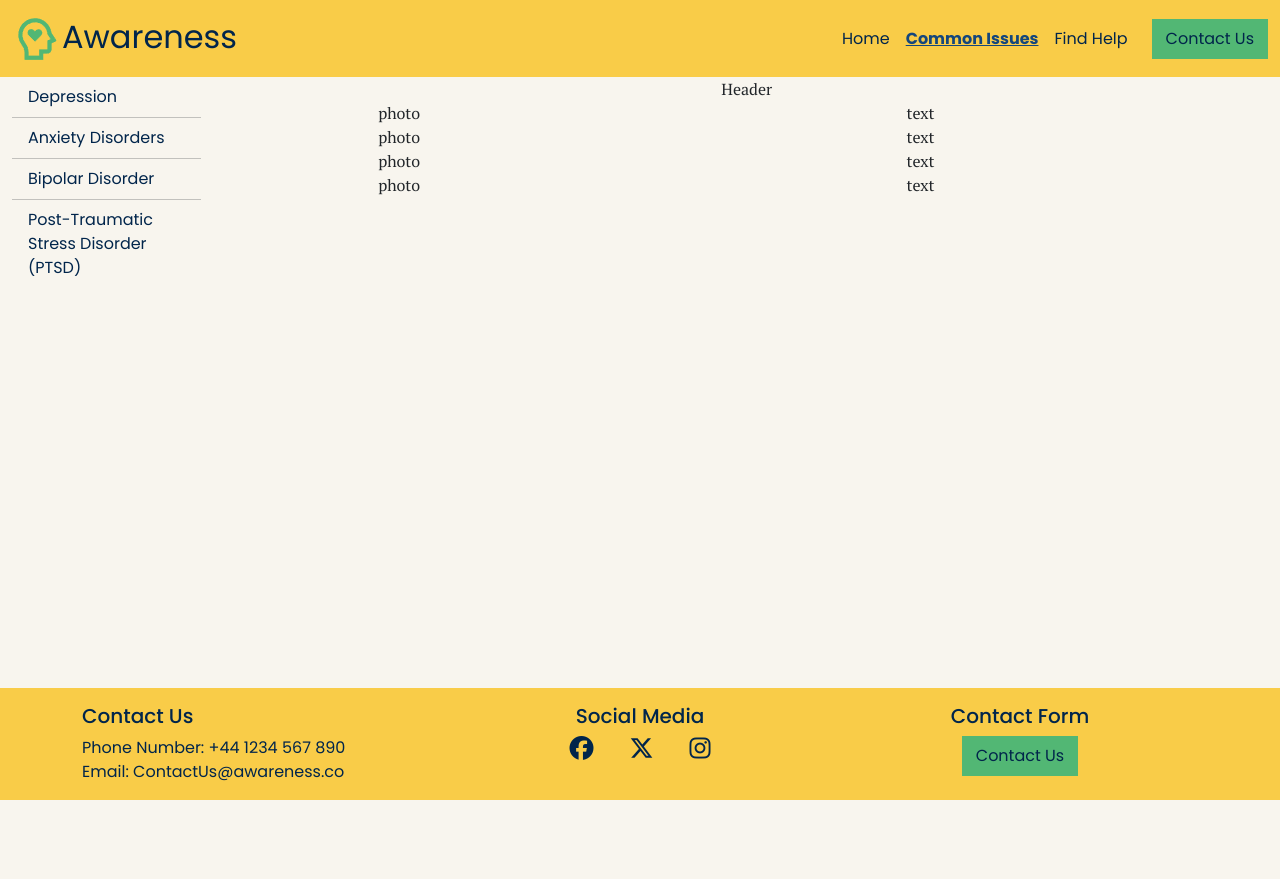
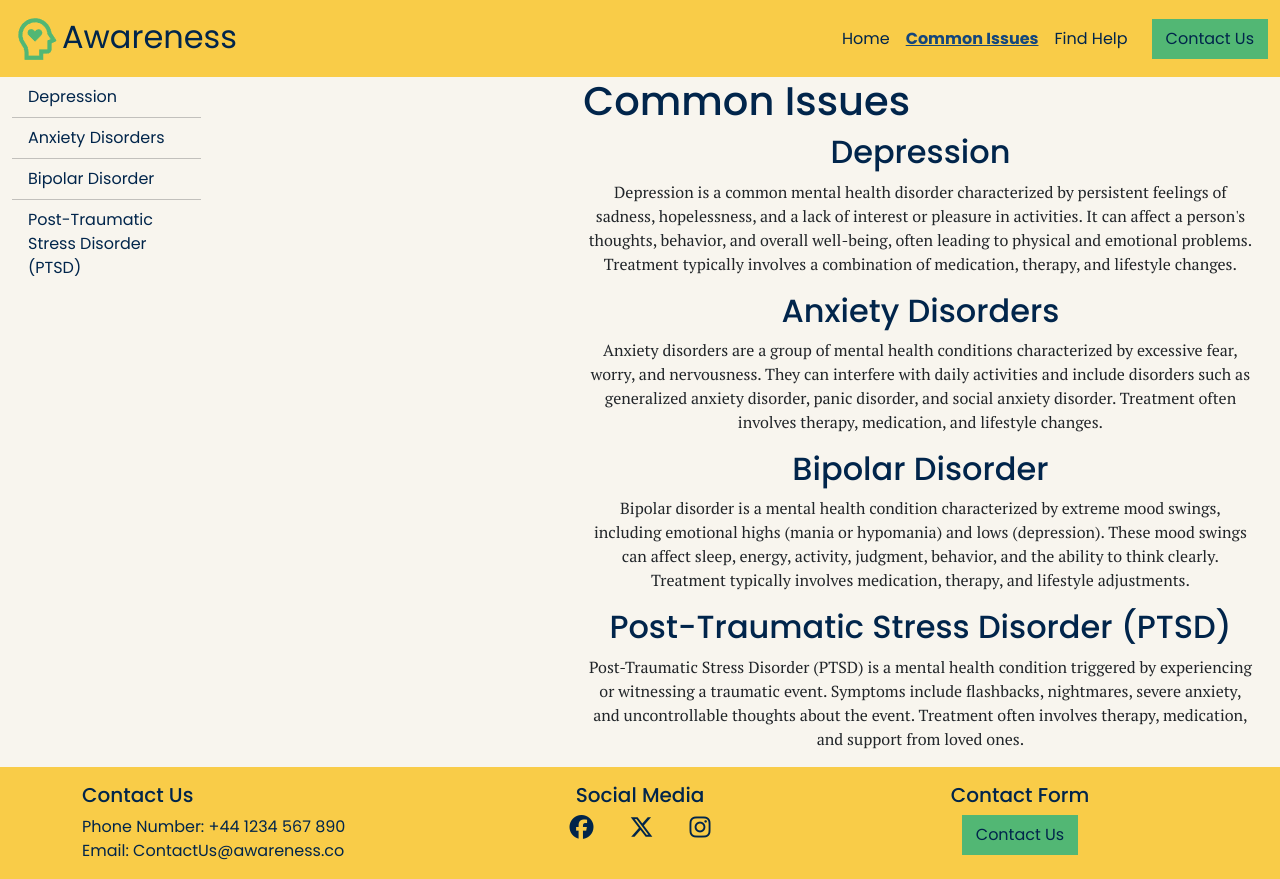
Before and after one commit to KelvinC181/Awareness, a plain HTML site: page info.html in a window 1280 px wide. Before the commit the page ends 800 px from the top, so only its background shows below. Drawn offline with nearby package versions, Linux system fonts and the light colour scheme.

Commit message:
add content for info section, make sidebar and toggler sticky

```diff
--- a/info.html
+++ b/info.html
@@ -56,15 +56,17 @@
         <section class="info">
             <div class="row">
                 <!-- Toggle Button for Sidebar -->
-            <div class="col-12">
-            <button class="btn sharp-button d-md-none" type="button" data-bs-toggle="collapse" data-bs-target="#sidebar" aria-controls="sidebar" aria-expanded="false" aria-label="Toggle navigation">
+                <div class="col-12 sticky-top">
+                    <button class="btn sharp-button d-md-none" type="button" data-bs-toggle="collapse"
+                        data-bs-target="#sidebar" aria-controls="sidebar" aria-expanded="false"
+                        aria-label="Toggle navigation">
                         index
                     </button>
                 </div>
 
                 <!-- Sidebar -->
                 <nav id="sidebar" class="col-md-3 col-lg-2 d-md-block sidebar collapse">
-                <div class="position-sticky">
+                    <div class="sticky-top">
                         <ul class="nav flex-column">
                             <li class="nav-item">
                                 <a class="nav-link active" aria-current="page" href="#">
@@ -98,15 +100,51 @@
                 <div class="col-md-9 ms-sm-auto col-lg-10 px-md-4">
                     <!-- Your main content goes here -->
                     <div class="row text-center">
-                    <div class="col-12">Header</div>
-                    <div class="col-12 col-lg-4">photo</div>
-                    <div class="col-12 col-lg-8">text</div>
-                    <div class="col-12 col-lg-4">photo</div>
-                    <div class="col-12 col-lg-8">text</div>
-                    <div class="col-12 col-lg-4">photo</div>
-                    <div class="col-12 col-lg-8">text</div>
-                    <div class="col-12 col-lg-4">photo</div>
-                    <div class="col-12 col-lg-8">text</div>
+                        <div class="col-12">
+                            <h1>Common Issues</h1>
+                        </div>
+                        <div class="col-12 col-lg-4">
+
+                        </div>
+                        <div class="col-12 col-lg-8">
+                            <h2>Depression</h2>
+                            <p>Depression is a common mental health disorder characterized by persistent feelings of
+                                sadness, hopelessness, and a lack of interest or pleasure in activities. It can affect a
+                                person's thoughts, behavior, and overall well-being, often leading to physical and
+                                emotional problems. Treatment typically involves a combination of medication, therapy,
+                                and lifestyle changes.</p>
+                        </div>
+                        <div class="col-12 col-lg-4">
+
+                        </div>
+                        <div class="col-12 col-lg-8">
+                            <h2>Anxiety Disorders</h2>
+                            <p>Anxiety disorders are a group of mental health conditions characterized by excessive
+                                fear, worry, and nervousness. They can interfere with daily activities and include
+                                disorders such as generalized anxiety disorder, panic disorder, and social anxiety
+                                disorder. Treatment often involves therapy, medication, and lifestyle changes.</p>
+                        </div>
+                        <div class="col-12 col-lg-4">
+
+                        </div>
+                        <div class="col-12 col-lg-8">
+                            <h2>Bipolar Disorder</h2>
+                            <p>Bipolar disorder is a mental health condition characterized by extreme mood swings,
+                                including emotional highs (mania or hypomania) and lows (depression). These mood swings
+                                can affect sleep, energy, activity, judgment, behavior, and the ability to think
+                                clearly. Treatment typically involves medication, therapy, and lifestyle adjustments.
+                            </p>
+                        </div>
+                        <div class="col-12 col-lg-4">
+
+                        </div>
+                        <div class="col-12 col-lg-8">
+                            <h2>Post-Traumatic Stress Disorder (PTSD)</h2>
+                            <p>Post-Traumatic Stress Disorder (PTSD) is a mental health condition triggered by
+                                experiencing or witnessing a traumatic event. Symptoms include flashbacks, nightmares,
+                                severe anxiety, and uncontrollable thoughts about the event. Treatment often involves
+                                therapy, medication, and support from loved ones.</p>
+                        </div>
                     </div>
                 </div>
         </section>
```
Lines whose indentation alone changed are shown as unchanged.
